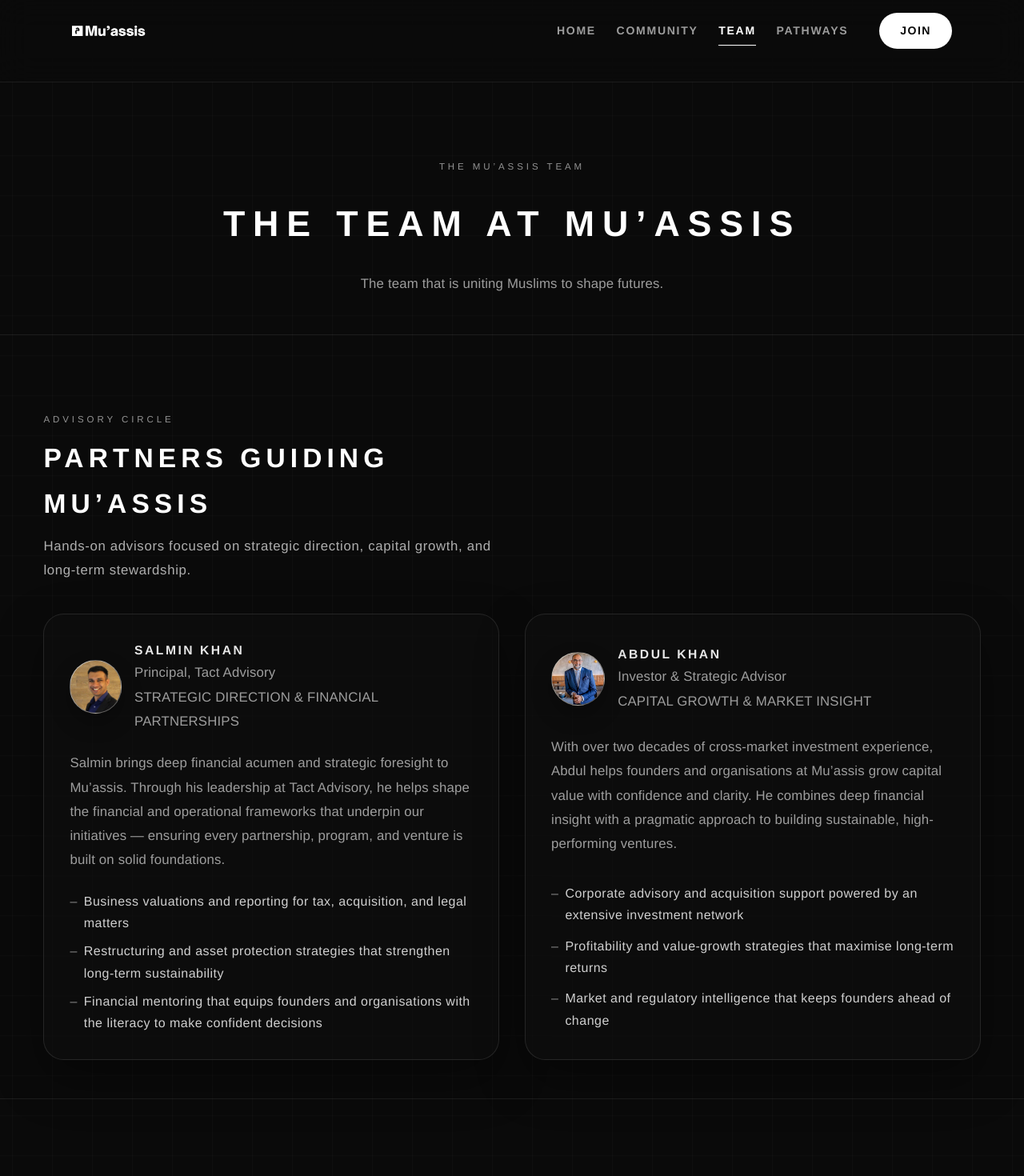
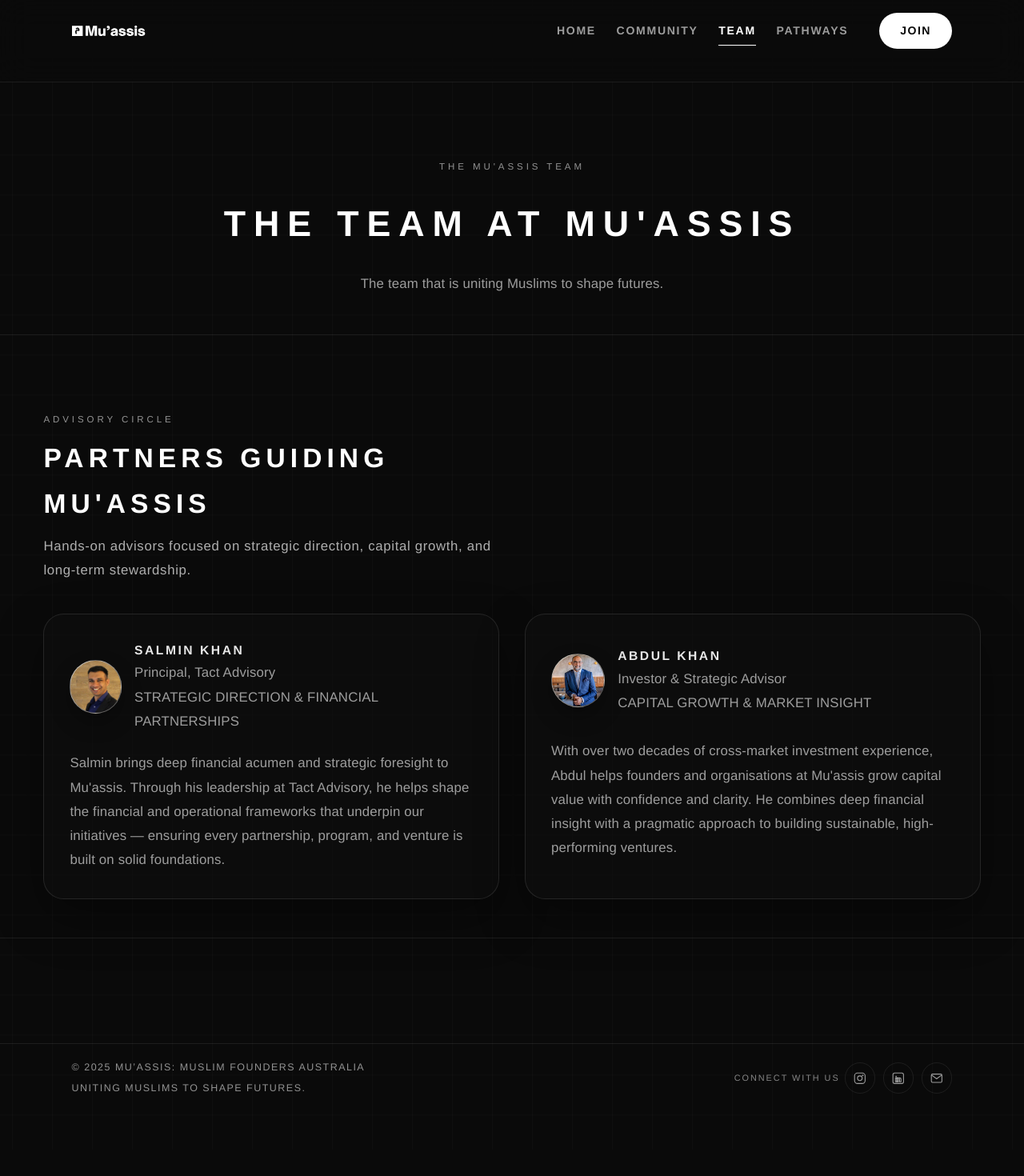
Before and after one commit to oeymg/muassis, a Next.js app: page /advisors in a window 1280 px wide. Shown: the top 1470 px of the page at 80% size. After the commit the page ends 1437 px from the top, so only its background shows below. Built offline with nearby package versions, Linux system fonts and the light colour scheme; a web font is replaced by a local one.

Commit message:
UI Updates

```diff
--- a/app/advisors/page.tsx
+++ b/app/advisors/page.tsx
@@ -15,18 +15,71 @@ type TeamMember = {
   };
 };
 
-const advisors: readonly TeamMember[] = [
+function getInitials(name: string): string {
+  return name
+    .split(/\s+/)
+    .map((part) => part[0])
+    .filter(Boolean)
+    .slice(0, 2)
+    .join('')
+    .toUpperCase();
+}
+
+function TeamHero() {
+  return (
+    <section className="section team-hero">
+      <span className="team-kicker">The Mu&apos;assis Team</span>
+      <h1>The team at Mu&apos;assis</h1>
+      <p className="team-hero-lede">The team that is uniting Muslims to shape futures.</p>
+    </section>
+  );
+}
+
+function AdvisorCard({ advisor }: { advisor: TeamMember }) {
+  return (
+    <article className="team-card" role="listitem">
+      <header className="team-card-header">
+        <div className="team-avatar" aria-hidden="true">
+          {advisor.image ? (
+            <Image
+              src={advisor.image.src}
+              alt={advisor.image.alt}
+              width={104}
+              height={104}
+              sizes="104px"
+              className="team-avatar-image"
+            />
+          ) : (
+            getInitials(advisor.name)
+          )}
+        </div>
+        <div className="team-card-heading">
+          <h3>{advisor.name}</h3>
+          <p className="team-card-title">{advisor.title}</p>
+          <p className="team-card-role">{advisor.muassisRole}</p>
+        </div>
+      </header>
+
+      <p className="team-card-summary">{advisor.summary}</p>
+
+      {advisor.highlights && (
+        <ul className="team-card-highlights">
+          {advisor.highlights.map((item) => (
+            <li key={item}>{item}</li>
+          ))}
+        </ul>
+      )}
+    </article>
+  );
+}
+
+const ADVISORS: readonly TeamMember[] = [
   {
     name: 'Salmin Khan',
     title: 'Principal, Tact Advisory',
     muassisRole: 'Strategic direction & financial partnerships',
     summary:
-      'Salmin brings deep financial acumen and strategic foresight to Mu’assis. Through his leadership at Tact Advisory, he helps shape the financial and operational frameworks that underpin our initiatives — ensuring every partnership, program, and venture is built on solid foundations.',
-    highlights: [
-      'Business valuations and reporting for tax, acquisition, and legal matters',
-      'Restructuring and asset protection strategies that strengthen long-term sustainability',
-      'Financial mentoring that equips founders and organisations with the literacy to make confident decisions'
-    ],
+      'Salmin brings deep financial acumen and strategic foresight to Mu\'assis. Through his leadership at Tact Advisory, he helps shape the financial and operational frameworks that underpin our initiatives — ensuring every partnership, program, and venture is built on solid foundations.',
     image: {
       src: '/salmin.jpeg',
       alt: 'Salmin Khan'
@@ -37,12 +90,7 @@ const advisors: readonly TeamMember[] = [
     title: 'Investor & Strategic Advisor',
     muassisRole: 'Capital growth & market insight',
     summary:
-      'With over two decades of cross-market investment experience, Abdul helps founders and organisations at Mu’assis grow capital value with confidence and clarity. He combines deep financial insight with a pragmatic approach to building sustainable, high-performing ventures.',
-    highlights: [
-      'Corporate advisory and acquisition support powered by an extensive investment network',
-      'Profitability and value-growth strategies that maximise long-term returns',
-      'Market and regulatory intelligence that keeps founders ahead of change'
-    ],
+      'With over two decades of cross-market investment experience, Abdul helps founders and organisations at Mu\'assis grow capital value with confidence and clarity. He combines deep financial insight with a pragmatic approach to building sustainable, high-performing ventures.',
     image: {
       src: '/abdul.jpeg',
       alt: 'Abdul Khan'
@@ -53,57 +101,18 @@ const advisors: readonly TeamMember[] = [
 export default function TeamPage() {
   return (
     <>
-      <section className="section team-hero">
-        <span className="team-kicker">The Mu’assis Team</span>
-        <h1>The team at Mu’assis</h1>
-        <p className="team-hero-lede">The team that is uniting Muslims to shape futures.</p>
-      </section>
+      <TeamHero />
 
       <section className="section team-roster" aria-label="Advisory circle">
         <header className="team-roster-header">
           <span className="team-kicker">Advisory circle</span>
-          <h2>Partners guiding Mu’assis</h2>
+          <h2>Partners guiding Mu&apos;assis</h2>
           <p>Hands-on advisors focused on strategic direction, capital growth, and long-term stewardship.</p>
         </header>
+
         <div className="team-grid" role="list">
-          {advisors.map((advisor) => (
-            <article key={advisor.name} className="team-card" role="listitem">
-              <header className="team-card-header">
-                <div className="team-avatar" aria-hidden="true">
-                  {advisor.image ? (
-                    <Image
-                      src={advisor.image.src}
-                      alt={advisor.image.alt}
-                      width={104}
-                      height={104}
-                      sizes="104px"
-                      className="team-avatar-image"
-                    />
-                  ) : (
-                    advisor.name
-                      .split(/\s+/)
-                      .map((part) => part[0])
-                      .filter(Boolean)
-                      .slice(0, 2)
-                      .join('')
-                      .toUpperCase()
-                  )}
-                </div>
-                <div className="team-card-heading">
-                  <h3>{advisor.name}</h3>
-                  <p className="team-card-title">{advisor.title}</p>
-                  <p className="team-card-role">{advisor.muassisRole}</p>
-                </div>
-              </header>
-              <p className="team-card-summary">{advisor.summary}</p>
-              {advisor.highlights ? (
-                <ul className="team-card-highlights">
-                  {advisor.highlights.map((item) => (
-                    <li key={item}>{item}</li>
-                  ))}
-                </ul>
-              ) : null}
-            </article>
+          {ADVISORS.map((advisor) => (
+            <AdvisorCard key={advisor.name} advisor={advisor} />
           ))}
         </div>
       </section>
```
